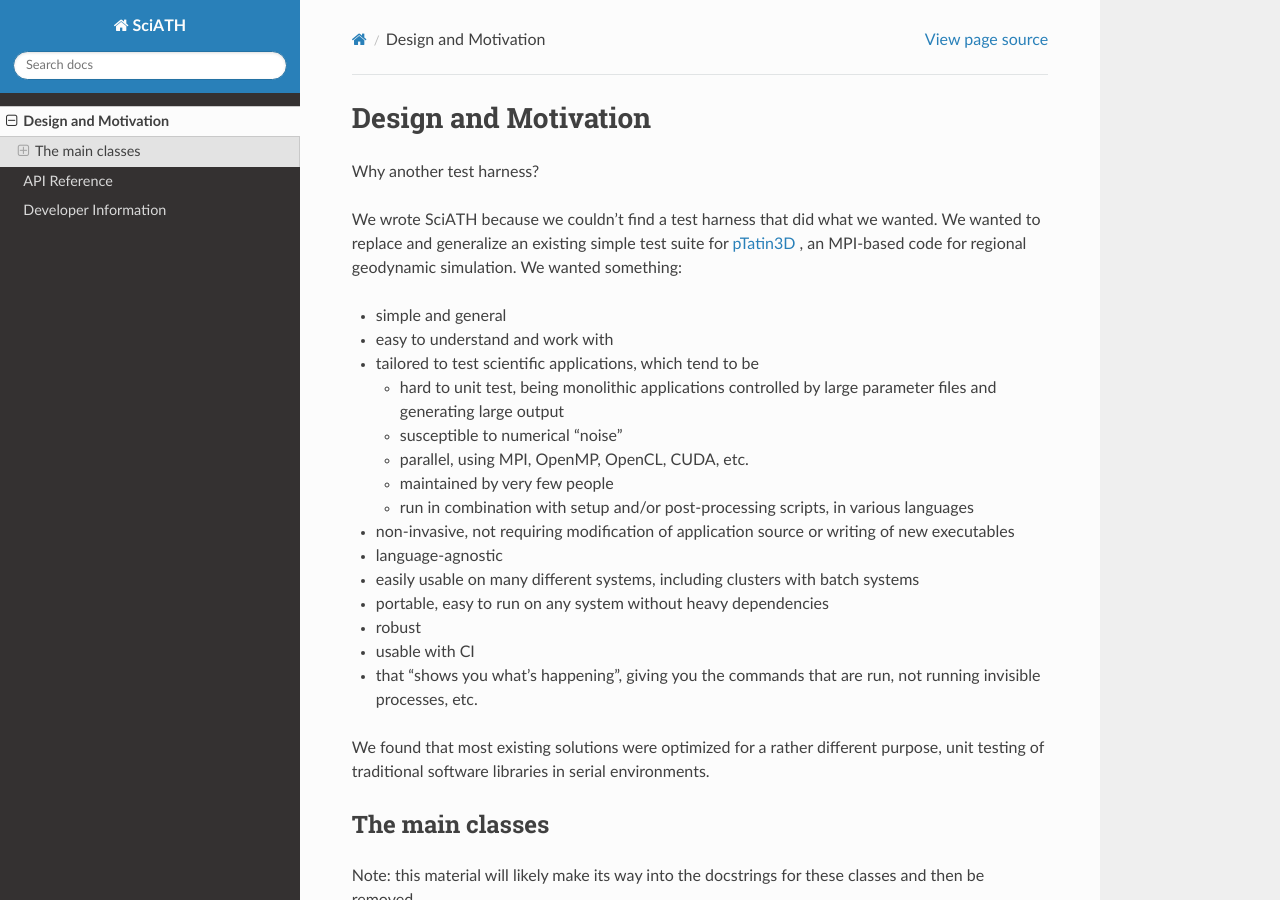
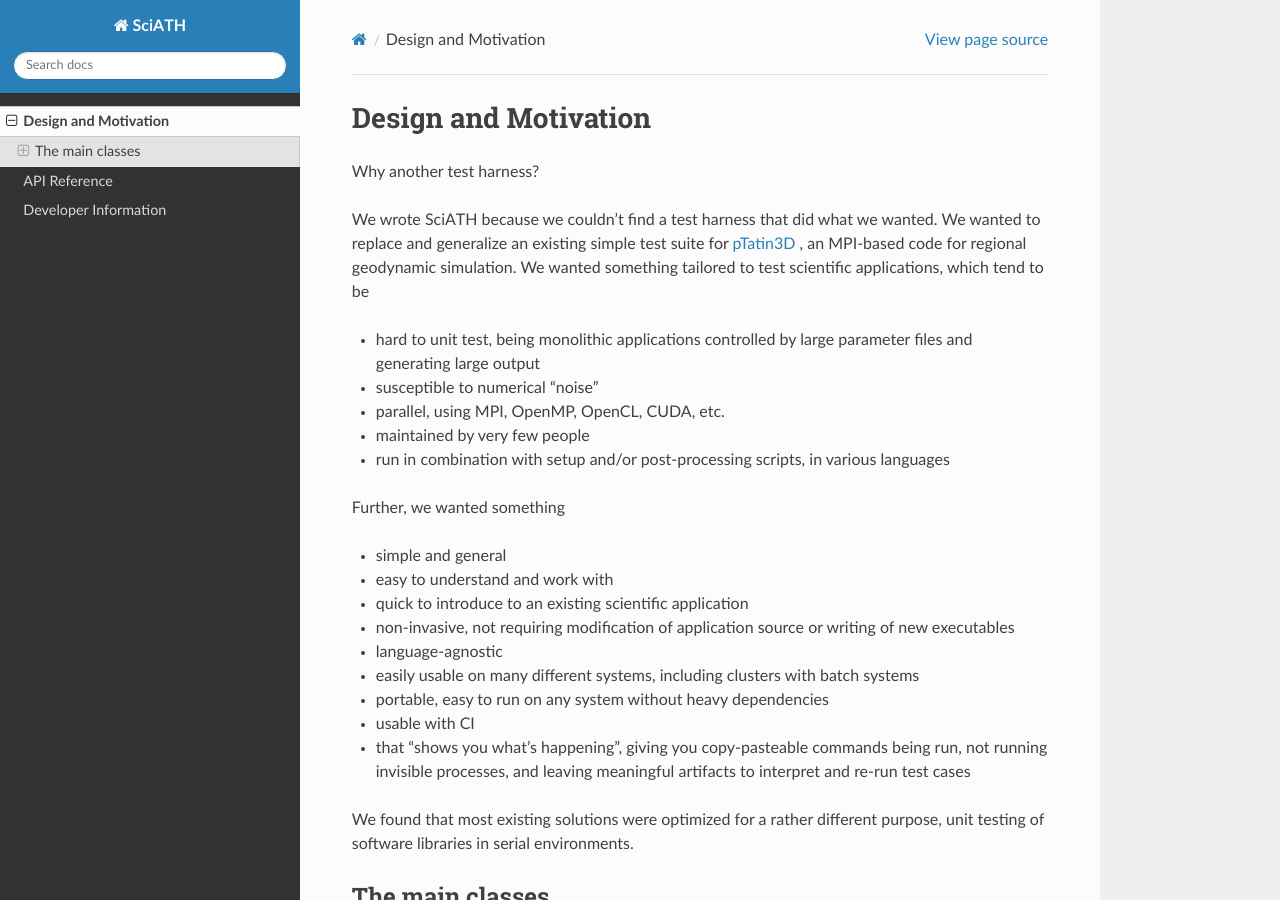
Before and after one commit to sciath/sciath, a Sphinx documentation site: the page built from docs/design.rst, in a window 1280 px wide and 900 px high. Built offline with Sphinx 7.4.7 and the Read the Docs theme 2.0.0, drawn with Linux system fonts in a browser that asks for light colours.

Commit message:
Docs: design.rst minor edits to motivation

```diff
--- a/docs/design.rst
+++ b/docs/design.rst
@@ -4,31 +4,31 @@ Design and Motivation
 
 Why another test harness?
 
-We wrote SciATH because we couldn't find a test harness that
-did what we wanted. We wanted to  replace and generalize an existing
-simple test suite for `pTatin3D`_ , an MPI-based code
-for regional geodynamic simulation. We wanted something:
+We wrote SciATH because we couldn't find a test harness that did what we
+wanted. We wanted to  replace and generalize an existing simple test suite for
+`pTatin3D`_ , an MPI-based code for regional geodynamic simulation. We wanted
+something tailored to test scientific applications, which tend to be
+
+* hard to unit test, being monolithic applications controlled by large parameter files and generating large output
+* susceptible to numerical "noise"
+* parallel, using MPI, OpenMP, OpenCL, CUDA, etc.
+* maintained by very few people
+* run in combination with setup and/or post-processing scripts, in various languages
+
+Further, we wanted something
 
 * simple and general
 * easy to understand and work with
-* tailored to test scientific applications, which tend to be
-
-  * hard to unit test, being monolithic applications controlled by large parameter files and generating large output
-  * susceptible to numerical "noise"
-  * parallel, using MPI, OpenMP, OpenCL, CUDA, etc.
-  * maintained by very few people
-  * run in combination with setup and/or post-processing scripts, in various languages
-
+* quick to introduce to an existing scientific application
 * non-invasive, not requiring modification of application source or writing of new executables
 * language-agnostic
 * easily usable on many different systems, including clusters with batch systems
 * portable, easy to run on any system without heavy dependencies
-* robust
 * usable with CI
-* that "shows you what's happening", giving you the commands that are run, not running invisible processes, etc.
+* that "shows you what's happening", giving you copy-pasteable commands being run, not running invisible processes, and leaving meaningful artifacts to interpret and re-run test cases
 
 We found that most existing solutions were optimized for a rather different purpose,
-unit testing of traditional software libraries in serial environments.
+unit testing of software libraries in serial environments.
 
 .. _pTatin3D: https://bitbucket.org/ptatin/ptatin3d
 
```
